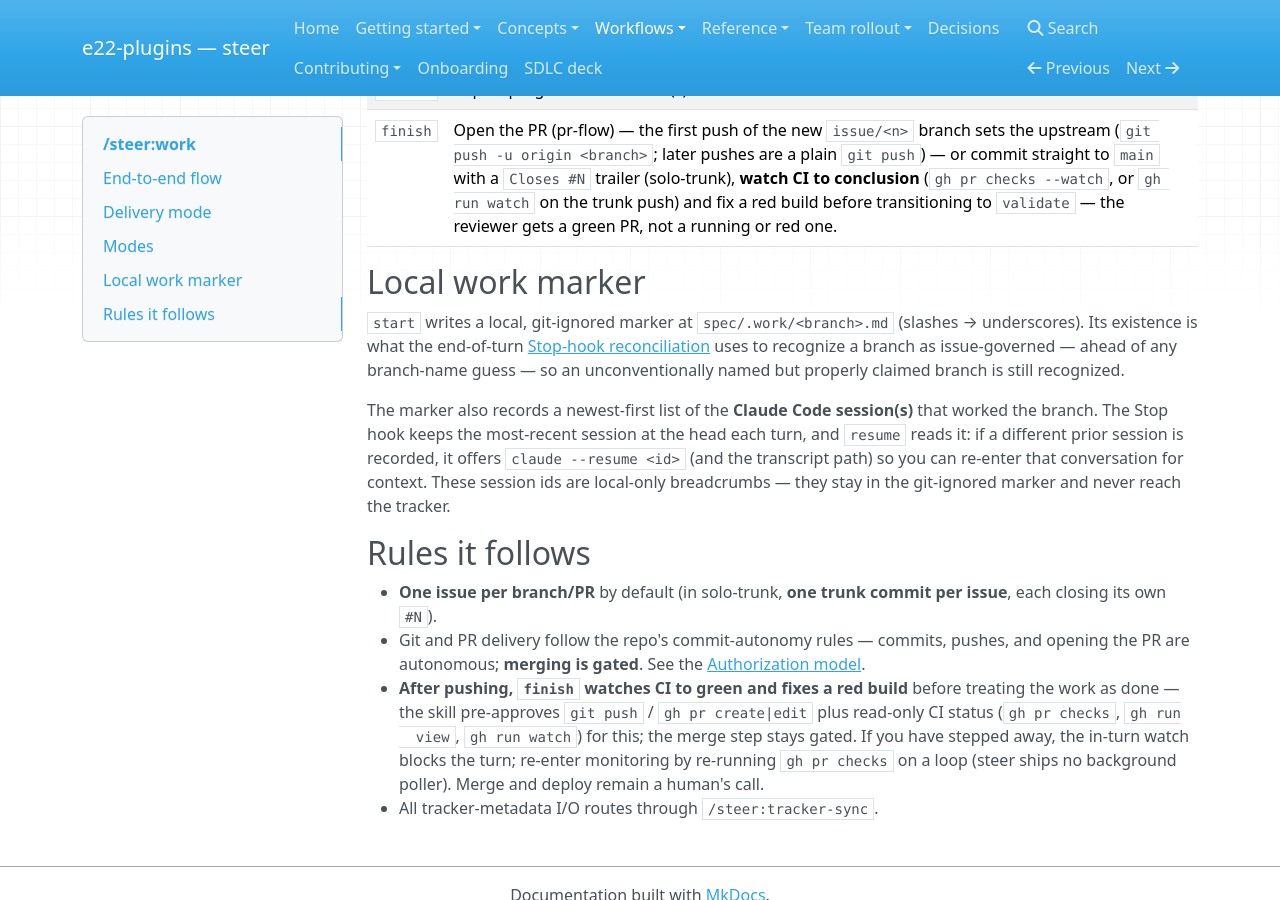
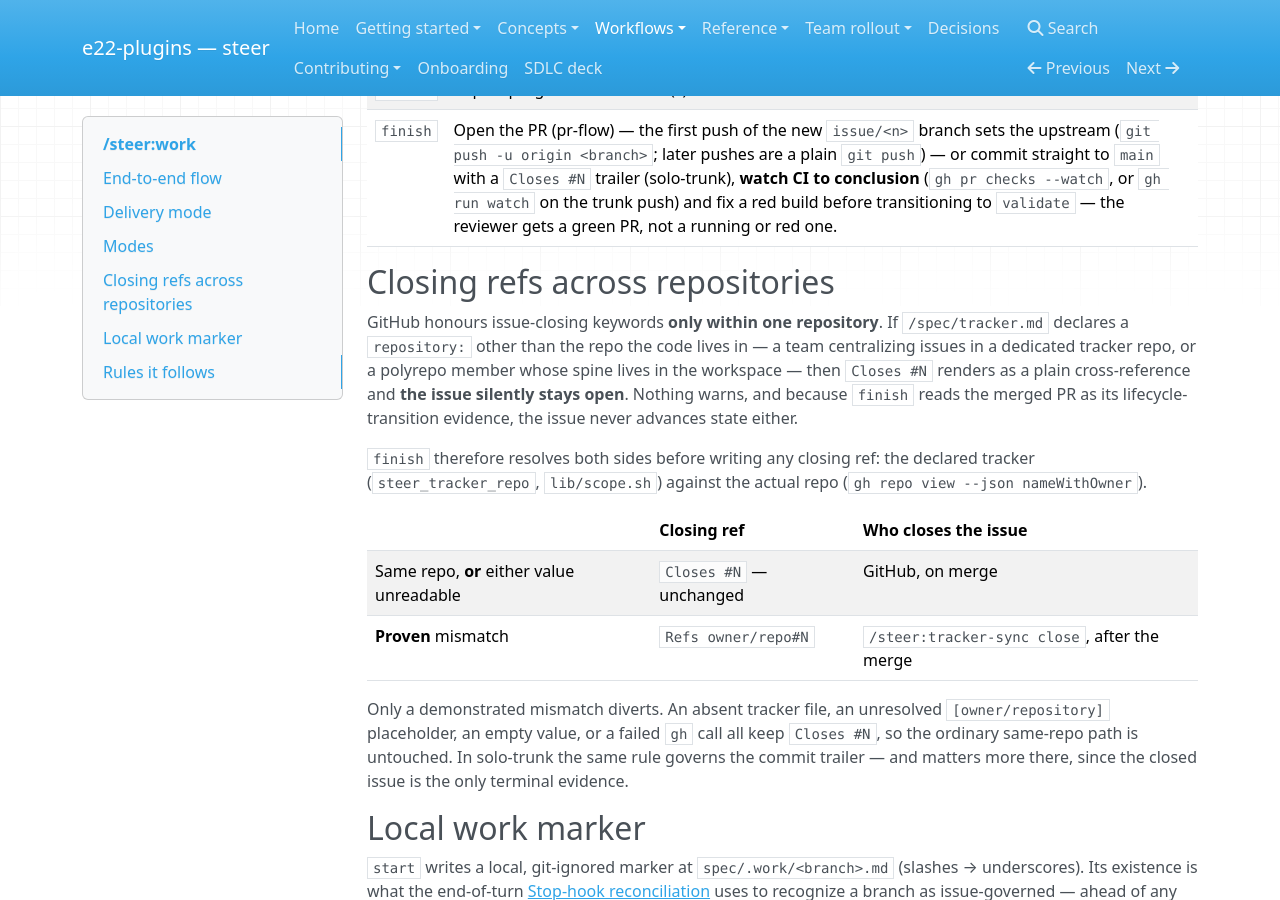
Before and after one commit to element22llc/e22-plugins, an MkDocs documentation site: the page built from docs/workflows/work.md, in a window 1280 px wide and 900 px high, scrolled down 1853 px. Built offline with MkDocs 1.6.1, drawn with Linux system fonts in a browser that asks for light colours; nearby versions of some CDN libraries.

Commit message:
docs: document cross-repo closing refs in the work workflow
check_docs_impact --base flagged the two changed skills with no docs/ update.
It was right: the closing-ref rule is user-visible behavior and the work
workflow page documented only the same-repo `Closes #N` path.

Co-Authored-By: Claude Opus 5 <noreply@anthropic.com>
Claude-Session: https://claude.ai/code/session_011Wp8vbQQrQNPFUKt2MVJSp

```diff
--- a/docs/workflows/work.md
+++ b/docs/workflows/work.md
@@ -75,6 +75,31 @@ flow is [`/steer:protect`](../reference/skills.md)'s job, never this skill's.
 | `status` | Report progress on the issue(s). |
 | `finish` | Open the PR (pr-flow) — the first push of the new `issue/<n>` branch sets the upstream (`git push -u origin <branch>`; later pushes are a plain `git push`) — or commit straight to `main` with a `Closes #N` trailer (solo-trunk), **watch CI to conclusion** (`gh pr checks --watch`, or `gh run watch` on the trunk push) and fix a red build before transitioning to `validate` — the reviewer gets a green PR, not a running or red one. |
 
+## Closing refs across repositories
+
+GitHub honours issue-closing keywords **only within one repository**. If
+`/spec/tracker.md` declares a `repository:` other than the repo the code lives in
+— a team centralizing issues in a dedicated tracker repo, or a polyrepo member
+whose spine lives in the workspace — then `Closes #N` renders as a plain
+cross-reference and **the issue silently stays open**. Nothing warns, and because
+`finish` reads the merged PR as its lifecycle-transition evidence, the issue never
+advances state either.
+
+`finish` therefore resolves both sides before writing any closing ref: the
+declared tracker (`steer_tracker_repo`, `lib/scope.sh`) against the actual repo
+(`gh repo view --json nameWithOwner`).
+
+| | Closing ref | Who closes the issue |
+| --- | --- | --- |
+| Same repo, **or** either value unreadable | `Closes #N` — unchanged | GitHub, on merge |
+| **Proven** mismatch | `Refs owner/repo#N` | `/steer:tracker-sync close`, after the merge |
+
+Only a demonstrated mismatch diverts. An absent tracker file, an unresolved
+`[owner/repository]` placeholder, an empty value, or a failed `gh` call all keep
+`Closes #N`, so the ordinary same-repo path is untouched. In solo-trunk the same
+rule governs the commit trailer — and matters more there, since the closed issue
+is the only terminal evidence.
+
 ## Local work marker
 
 `start` writes a local, git-ignored marker at `spec/.work/<branch>.md` (slashes →
```
Also changed, not shown: docs/reference/skills.md (+2 -2 lines).
